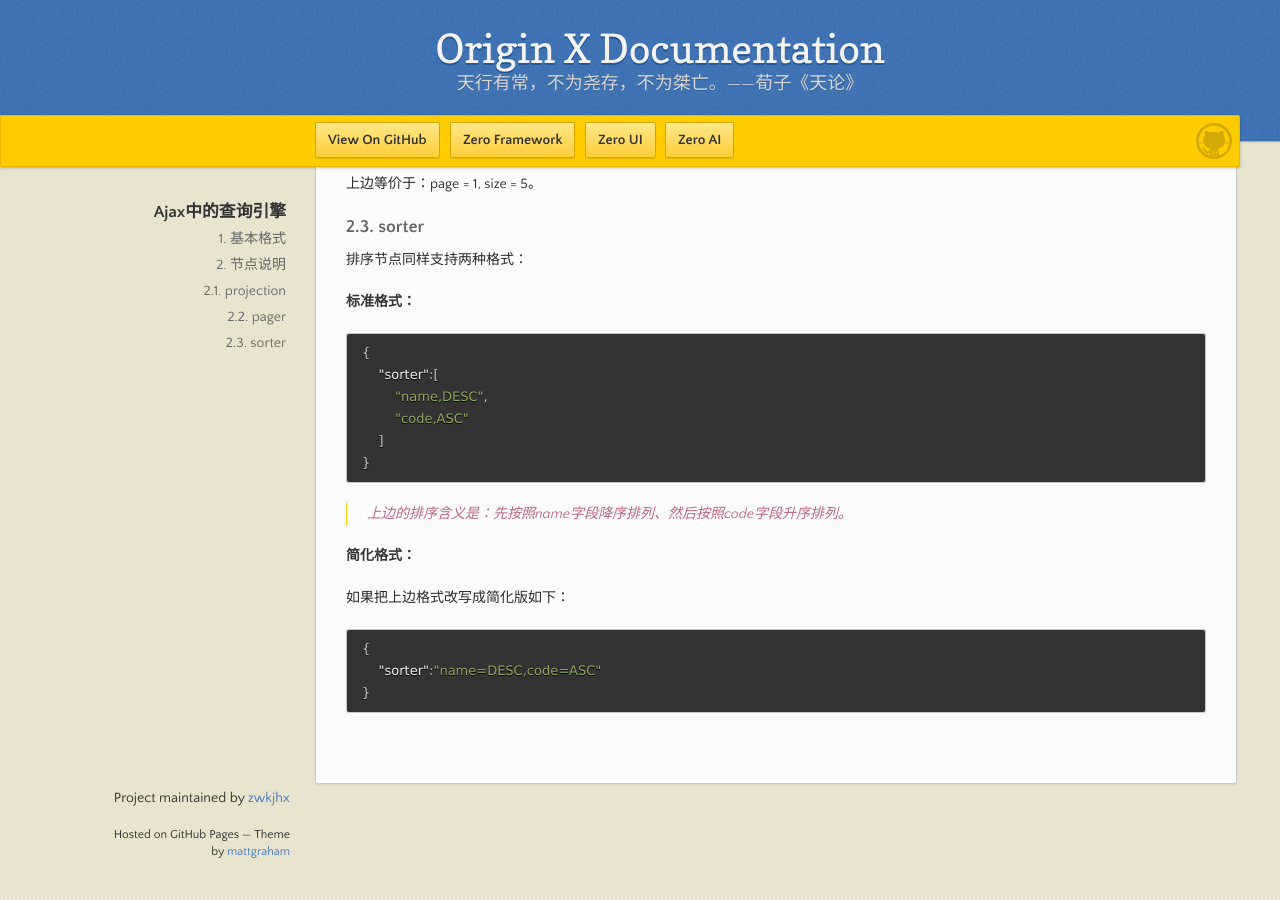
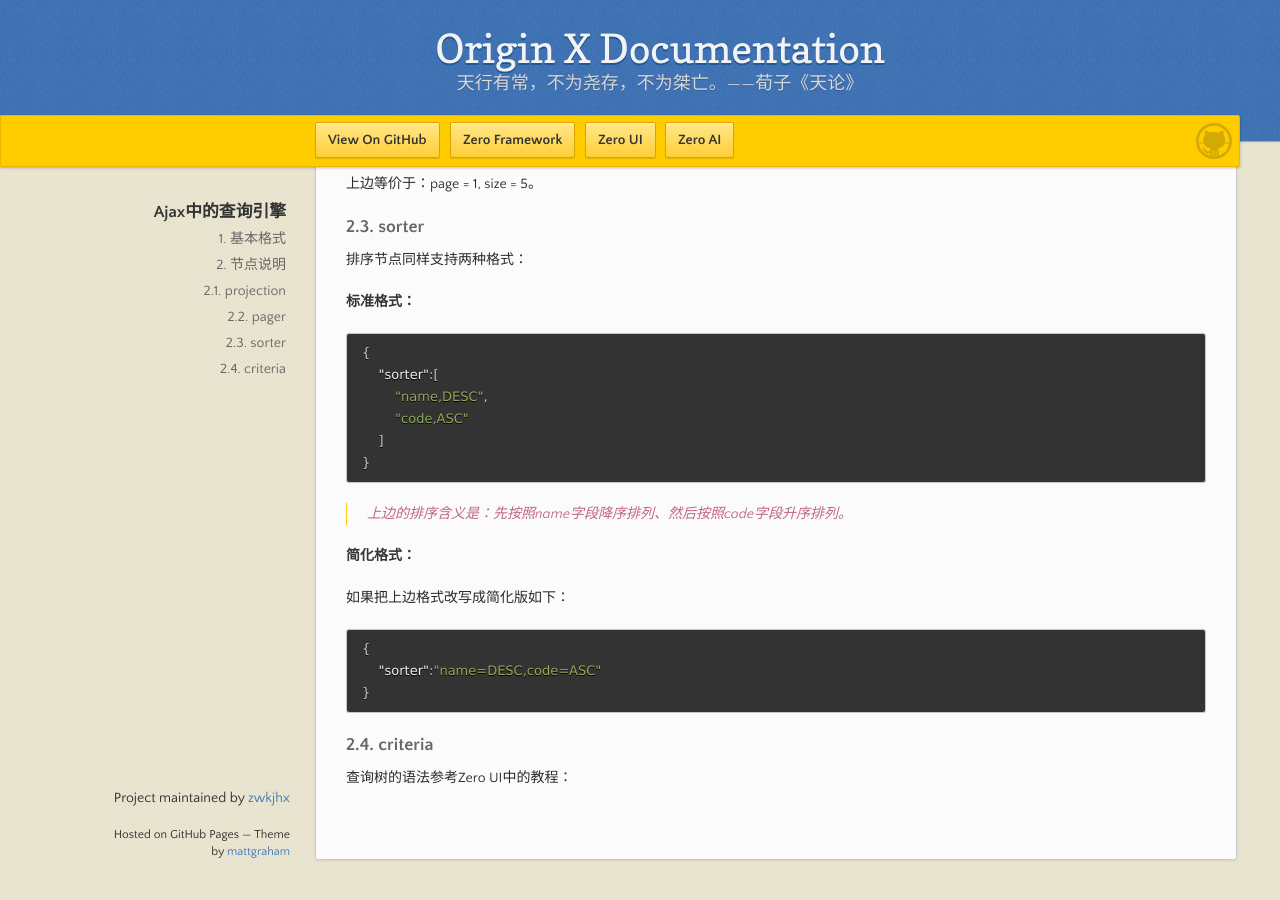
Before and after one commit to zwkjhx/ox-doc, a Jekyll site: the page built from specification/3-origin-xgui-fan/spo-007-ajaxzhong-de-cha-xun-yin-qing.md, in a window 1280 px wide and 900 px high, scrolled down 1629 px. Built offline with Jekyll 4.4.1, drawn with Linux system fonts in a browser that asks for light colours; our own code applies the rules of GitHub Pages for plain Markdown files.

Commit message:
Updates specification/3-origin-xgui-fan/spo-007-ajaxzhong-de-cha-xun-yin-qing.md
Auto commit by GitBook Editor

````diff
--- a/specification/3-origin-xgui-fan/spo-007-ajaxzhong-de-cha-xun-yin-qing.md
+++ b/specification/3-origin-xgui-fan/spo-007-ajaxzhong-de-cha-xun-yin-qing.md
@@ -103,3 +103,7 @@
     "sorter":"name=DESC,code=ASC"
 }
 ```
+
+### 2.4. criteria
+
+查询树的语法参考Zero UI中的教程：
````
